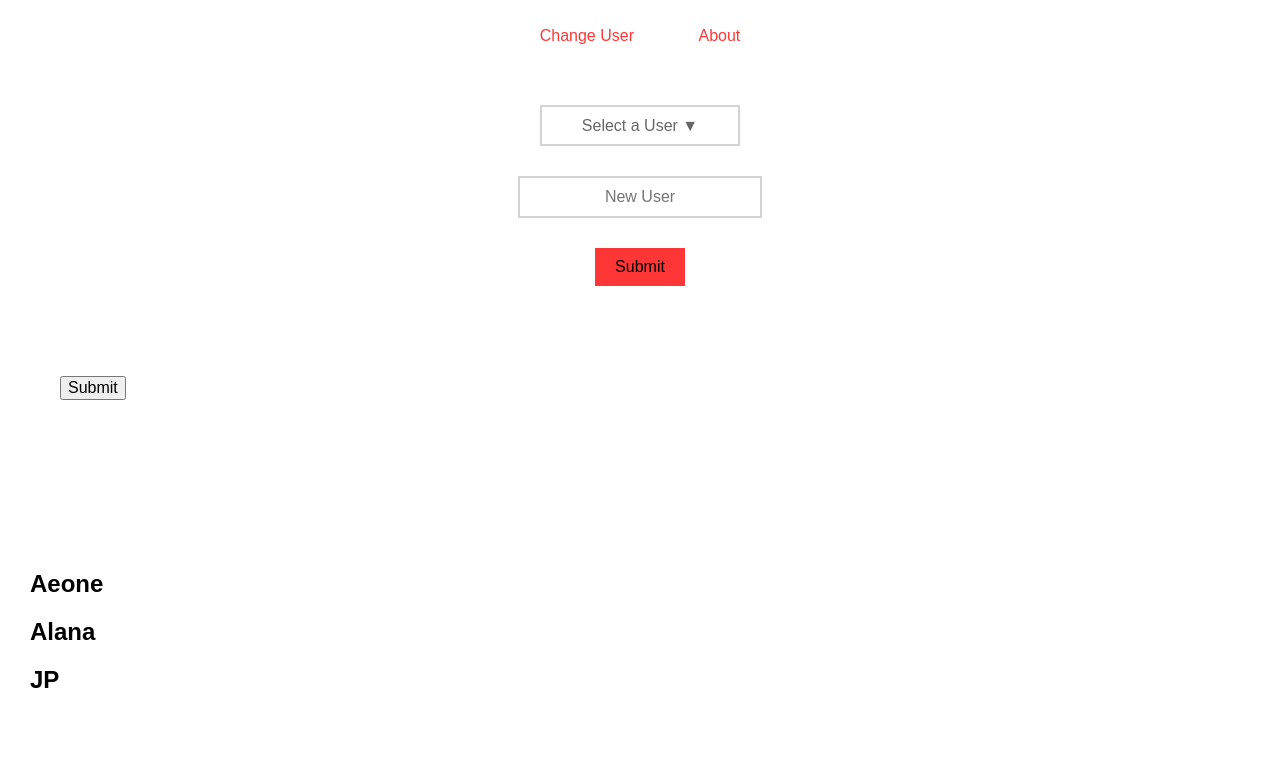
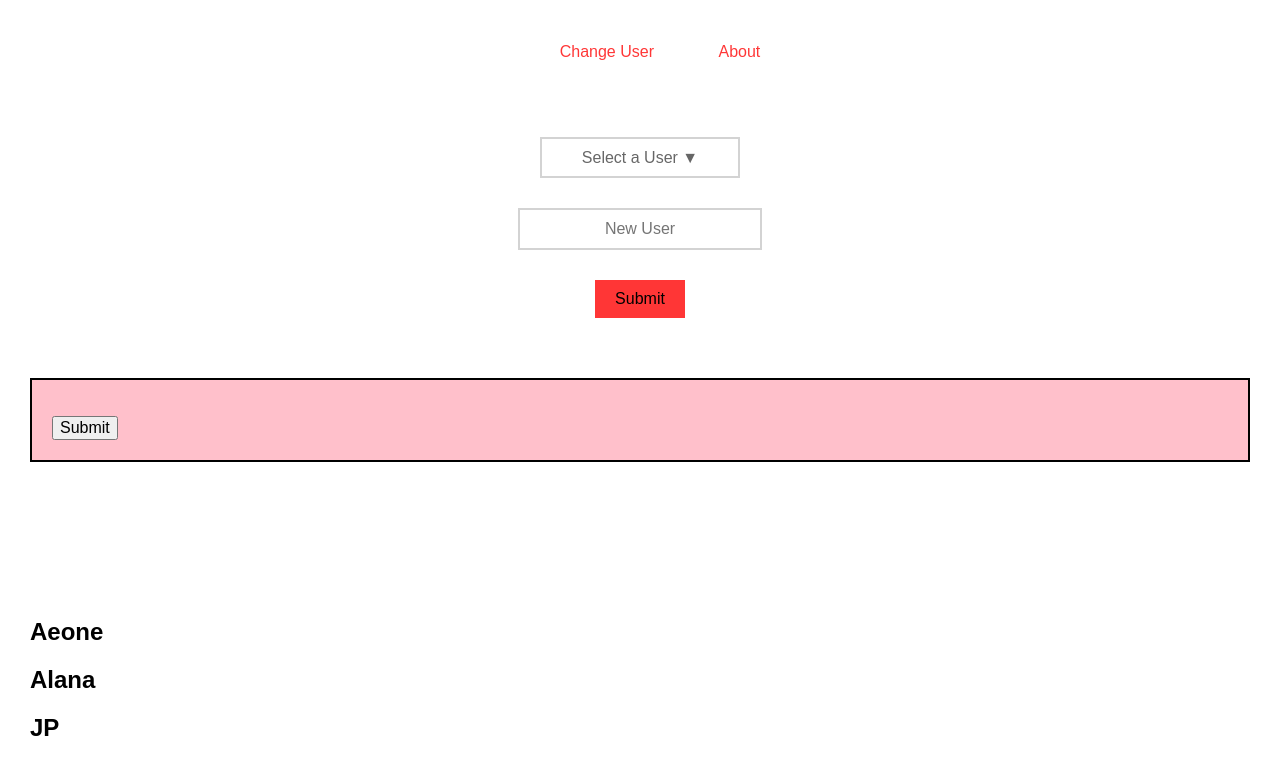
Before and after one commit to TVision-Trio/yourTube, a website: page public/index.html in a window 1280 px wide. Shown: the part 140-914 px from the top of the page. Before the commit the page ends 884 px from the top, so only its background shows below. Drawn offline with nearby package versions, Linux system fonts and the light colour scheme; no server answers.

Commit message:
Started working on cloud styles

```diff
--- a/public/scripts/controller/userController.js
+++ b/public/scripts/controller/userController.js
@@ -6,7 +6,7 @@ var app = app ||{};
 (function(){
   var userController = {};
 
-  userController.index =function(){
+  userController.index = function(){
     $ajax({
       url:'/getUsers',
       method: GET,
--- a/public/styles/base.css
+++ b/public/styles/base.css
@@ -15,12 +15,12 @@ a {
 }
 
 ul {
-  border: 0px;
+  /*border: 0px;
   margin: 0px;
-  padding: 0px;
+  padding: 0px;*/
 }
 
 section {
-  display: block;
+  /*display: block;*/
   padding: 30px;
 }
--- a/public/styles/layout.css
+++ b/public/styles/layout.css
@@ -4,7 +4,6 @@
 /* Header */
 header {
   background: rgba(255, 0, 0, 0.79);
-
 }
 
 header h1 {
--- a/public/styles/module.css
+++ b/public/styles/module.css
@@ -21,7 +21,6 @@
   -webkit-appearance: none;
   -moz-appearance: none;*/
   appearance: none;
-
 }
 
 #landing button {
@@ -30,13 +29,21 @@
   border: none;
 }
 
-/* Cloud Tags */
+/* Cloud Tags Search */
+#search {
+  padding: 20px;
+  border: 2px solid black;
+  background-color: pink;
+}
+
 .cloud {
-  border-radius: 25px;
+  border-radius: 15px;
   border: 5px solid black;
   background: rgba(255, 0, 0, 0.79);
   text-align: center;
   list-style: none;
+  margin: 100px;
+  padding: 8px;
 }
 
 #search li {
```
